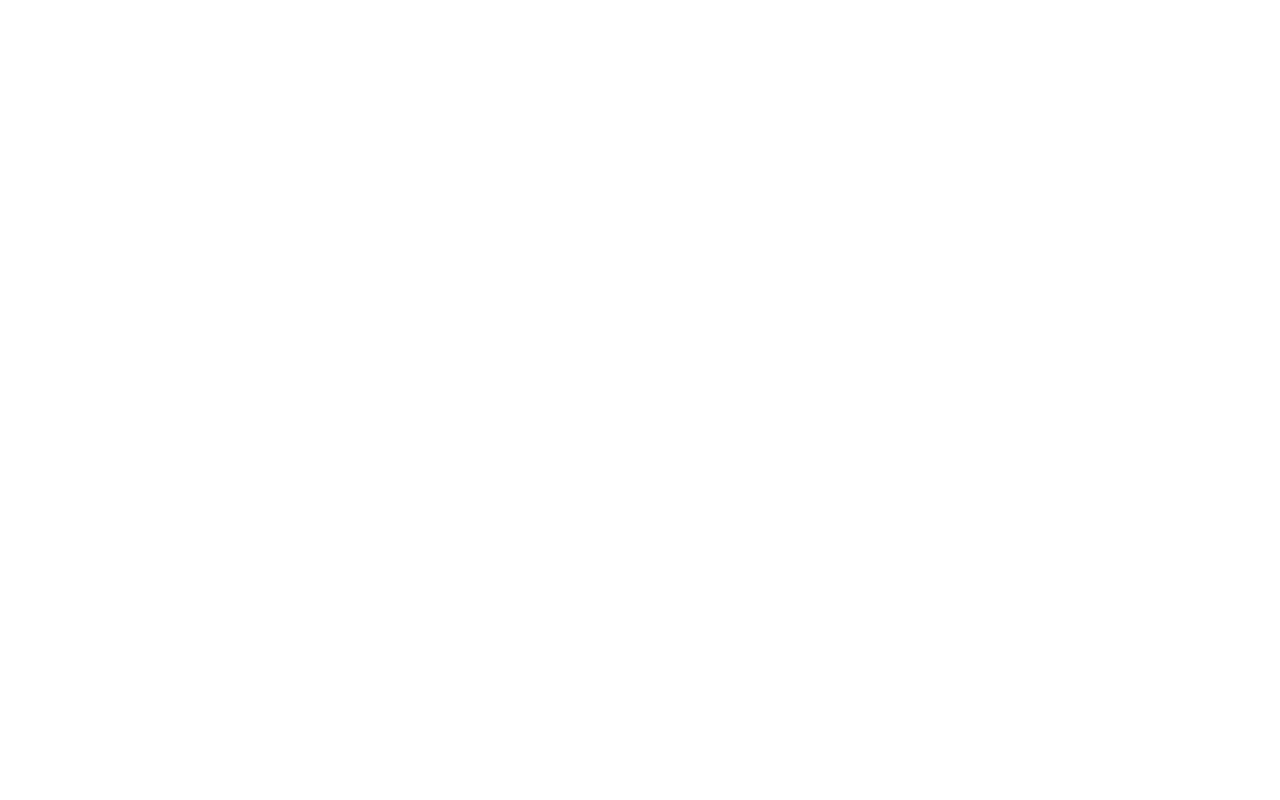
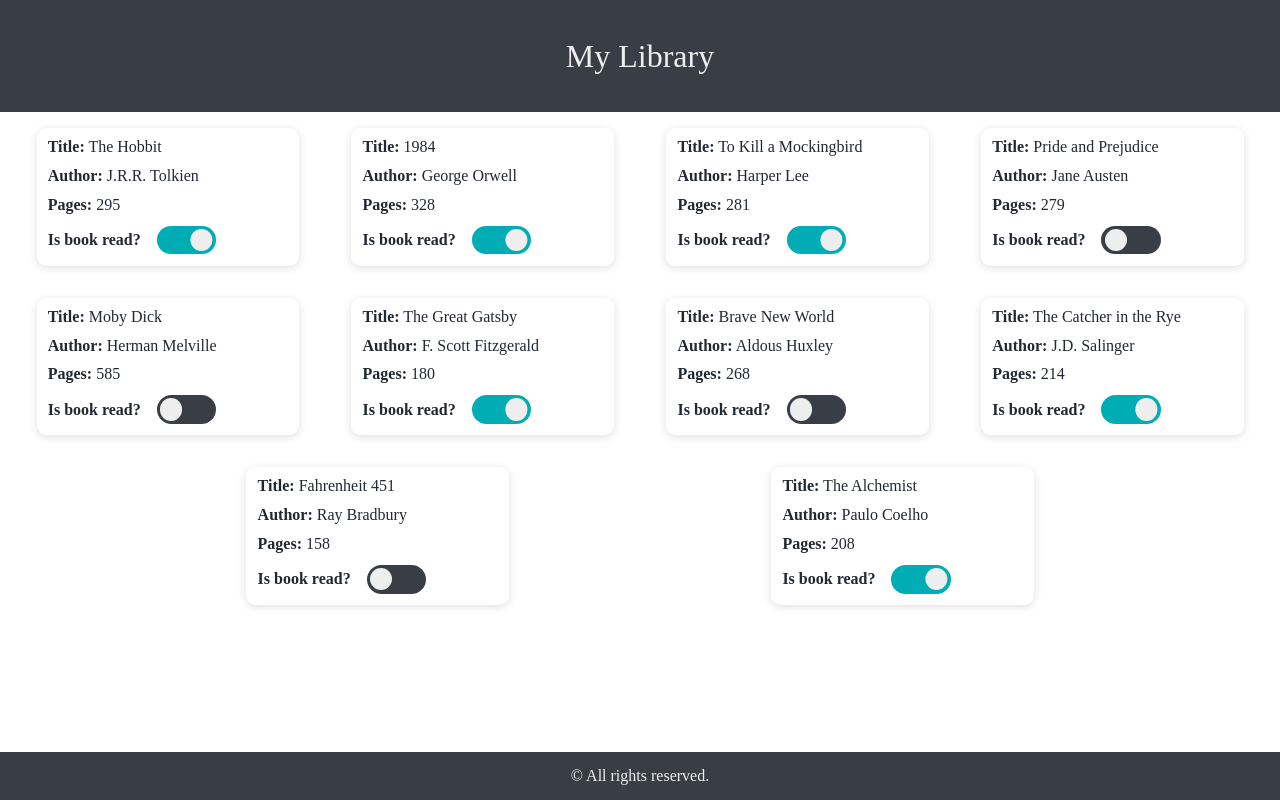
Before and after one commit to rsvinicius/library, a plain HTML site: page index.html in a window 1280 px wide. Drawn offline with Linux system fonts and the light colour scheme.

Commit message:
feat: implement function to display books in a card layout
- Added a function that loops through an array of book objects and displays each book as a card on the page.
- Emphasized the separation of data management and display logic for improved maintainability and scalability.

```diff
--- /dev/null
+++ b/assets/books.json
@@ -0,0 +1,62 @@
+[
+    {
+        "title": "The Hobbit",
+        "author": "J.R.R. Tolkien",
+        "pages": 295,
+        "isRead": true
+    },
+    {
+        "title": "1984",
+        "author": "George Orwell",
+        "pages": 328,
+        "isRead": true
+    },
+    {
+        "title": "To Kill a Mockingbird",
+        "author": "Harper Lee",
+        "pages": 281,
+        "isRead": true
+    },
+    {
+        "title": "Pride and Prejudice",
+        "author": "Jane Austen",
+        "pages": 279,
+        "isRead": false
+    },
+    {
+        "title": "Moby Dick",
+        "author": "Herman Melville",
+        "pages": 585,
+        "isRead": false
+    },
+    {
+        "title": "The Great Gatsby",
+        "author": "F. Scott Fitzgerald",
+        "pages": 180,
+        "isRead": true
+    },
+    {
+        "title": "Brave New World",
+        "author": "Aldous Huxley",
+        "pages": 268,
+        "isRead": false
+    },
+    {
+        "title": "The Catcher in the Rye",
+        "author": "J.D. Salinger",
+        "pages": 214,
+        "isRead": true
+    },
+    {
+        "title": "Fahrenheit 451",
+        "author": "Ray Bradbury",
+        "pages": 158,
+        "isRead": false
+    },
+    {
+        "title": "The Alchemist",
+        "author": "Paulo Coelho",
+        "pages": 208,
+        "isRead": true
+    }
+]
--- a/index.html
+++ b/index.html
@@ -1,12 +1,27 @@
 <!DOCTYPE html>
 <html lang="en">
+
 <head>
     <meta charset="UTF-8">
     <meta name="viewport" content="width=device-width, initial-scale=1.0">
+    <link rel="stylesheet" href="reset.css">
     <link rel="stylesheet" href="style.css">
     <title>Document</title>
 </head>
+
 <body>
+    <header>
+        <p>My Library</p>
+    </header>
+    <main>
+        <section class="books">
+            <ul class="books__list"></ul>
+        </section>
+    </main>
+    <footer>
+        <p>© All rights reserved.</p>
+    </footer>
     <script src="script.js"></script>
 </body>
+
 </html>
--- /dev/null
+++ b/reset.css
@@ -0,0 +1,48 @@
+/* http://meyerweb.com/eric/tools/css/reset/
+   v2.0 | 20110126
+   License: none (public domain)
+*/
+
+html, body, div, span, applet, object, iframe,
+h1, h2, h3, h4, h5, h6, p, blockquote, pre,
+a, abbr, acronym, address, big, cite, code,
+del, dfn, em, img, ins, kbd, q, s, samp,
+small, strike, strong, sub, sup, tt, var,
+b, u, i, center,
+dl, dt, dd, ol, ul, li,
+fieldset, form, label, legend,
+table, caption, tbody, tfoot, thead, tr, th, td,
+article, aside, canvas, details, embed,
+figure, figcaption, footer, header, hgroup,
+menu, nav, output, ruby, section, summary,
+time, mark, audio, video {
+	margin: 0;
+	padding: 0;
+	border: 0;
+	font-size: 100%;
+	font: inherit;
+	vertical-align: baseline;
+}
+/* HTML5 display-role reset for older browsers */
+article, aside, details, figcaption, figure,
+footer, header, hgroup, menu, nav, section {
+	display: block;
+}
+body {
+	line-height: 1;
+}
+ol, ul {
+	list-style: none;
+}
+blockquote, q {
+	quotes: none;
+}
+blockquote:before, blockquote:after,
+q:before, q:after {
+	content: '';
+	content: none;
+}
+table {
+	border-collapse: collapse;
+	border-spacing: 0;
+}
--- a/script.js
+++ b/script.js
@@ -0,0 +1,54 @@
+const myLibrary = [];
+const mainElement = document.querySelector('.books__list');
+const booksSource = "/assets/books.json"
+
+class Book {
+    constructor(title, author, pages, isRead) {
+        this.title = title,
+            this.author = author,
+            this.pages = pages,
+            this.isRead = isRead;
+    }
+}
+
+async function getBooksFromSource() {
+    let result = await fetch(booksSource);
+    books = await result.json()
+    books.forEach(addBookToLibrary)
+}
+
+function addBookToLibrary(book) {
+    myLibrary.push(new Book(book.title, book.author, book.pages, book.isRead))
+}
+
+function renderBookCard(book) {
+    const checkboxStatus = defineCheckboxStatus(book)
+    const htmlContent = `
+    <li class="books__card card">
+                    <p class="card__title"><b>Title:</b> ${book.title}</p>
+                    <p class="card__author"><b>Author:</b> ${book.author}</p>
+                    <p class="card__pages"><b>Pages:</b> ${book.pages}</p>
+                    <div class="card__status">
+                        <p><b>Is book read?</b></p>
+                        <label class="switch">
+                            <input type="checkbox" ${checkboxStatus}>
+                            <span class="slider"></span>
+                        </label>
+                    </div>
+                </li>
+    `
+    mainElement.innerHTML += htmlContent
+}
+
+function defineCheckboxStatus(Book) {
+    if (Book.isRead) return 'checked';
+    return '';
+}
+
+
+async function initializeLibrary() {
+    await getBooksFromSource();
+    myLibrary.forEach(renderBookCard);
+}
+
+initializeLibrary();
--- a/style.css
+++ b/style.css
@@ -0,0 +1,123 @@
+:root {
+    --color1: #222831;
+    --color2: #393E46;
+    --color3: #00ADB5;
+    --color4: #EEEEEE;
+}
+
+.switch {
+    --secondary-container: var(--color3);
+    --primary: var(--color4);
+    font-size: 1rem;
+    position: relative;
+    display: inline-block;
+    width: 3.7em;
+    height: 1.8em;
+}
+
+.switch input {
+    display: none;
+    opacity: 0;
+    width: 0;
+    height: 0;
+}
+
+.slider {
+    position: absolute;
+    cursor: pointer;
+    top: 0;
+    left: 0;
+    right: 0;
+    bottom: 0;
+    background-color: var(--color2);
+    transition: .2s;
+    border-radius: 30px;
+}
+
+.slider:before {
+    position: absolute;
+    content: "";
+    height: 1.4em;
+    width: 1.4em;
+    border-radius: 20px;
+    left: 0.2em;
+    bottom: 0.2em;
+    background-color: var(--color4);
+    transition: .4s;
+}
+
+input:checked+.slider::before {
+    background-color: var(--primary);
+}
+
+input:checked+.slider {
+    background-color: var(--secondary-container);
+}
+
+input:focus+.slider {
+    box-shadow: 0 0 1px var(--secondary-container);
+}
+
+input:checked+.slider:before {
+    transform: translateX(1.9em);
+}
+
+.books__list {
+    display: flex;
+    flex-wrap: wrap;
+    justify-content: space-evenly;
+}
+
+b {
+    font-weight: bold;
+}
+
+
+html, body {
+    height: 100%;
+}
+
+body {
+    display: flex;
+    flex-direction: column;
+}
+
+main {
+    flex: 1;
+}
+
+header, footer {
+    display: flex;
+    align-items: center;
+    justify-content: center;
+    width: 100%;
+    background-color: var(--color2);
+    color: var(--color4);
+}
+
+header {
+    min-height: 7rem;
+    font-size: 2rem;
+}
+
+footer {
+    min-height: 3rem;
+}
+
+.card {
+    color: var(--color1);
+    width: 15rem;
+    padding: 0.7rem;
+    margin: 1rem;
+    border-radius: 0.6rem;
+    box-shadow: rgba(99, 99, 99, 0.2) 0px 2px 8px 0px;
+    display: flex;
+    flex-direction: column;
+    gap: 0.8rem;
+}
+
+.card__status {
+    display: flex;
+    gap: 1rem;
+    align-items: center;
+}
```
